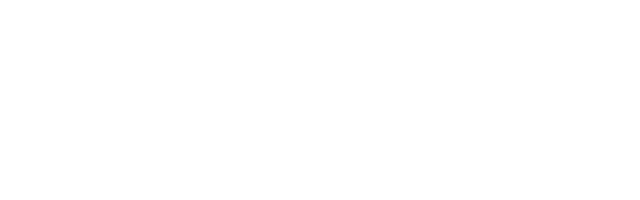
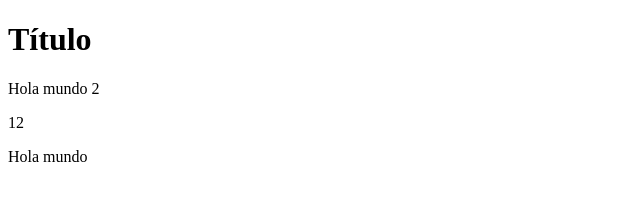
Before and after one commit to DanBR-UPQ/PAM215, a plain HTML site: page JS para principiantes/index.html in a window 1280 px wide. Shown: the whole page, without its empty margins (0-640 px from the left). Drawn offline with Linux system fonts and the light colour scheme.

Commit message:
Funciones

```diff
--- a/JS para principiantes/app.js
+++ b/JS para principiantes/app.js
@@ -22,9 +22,30 @@ console.log({
 // Var y let son para crear variables
 var usuario = "Daniel"
 let apellido = "Betancourt"
+let x = 5
+let y = 7
 
 // Cons es para que la variable no cambie
 const PI = 3.141519
 
 
 console.log(usuario, " ", apellido)
+
+document.write("Hola mundo") // Deprecado, elimina todo el html que ya existe
+document.getElementById("demo").innerText = "Hola mundo 2" // No deprecado, puro texto
+document.getElementById("demo2").innerHTML = "<h1>Título</h1>" // para poner HTML
+
+
+// Funciones
+function FuncionPrueba(){
+
+    console.log("Texto 1")
+    console.log("Texto 2")
+
+}
+
+function Suma(x, y){
+    return x + y;
+}
+
+document.getElementById("demo3").innerText = Suma(x,y)
--- a/JS para principiantes/index.html
+++ b/JS para principiantes/index.html
@@ -6,8 +6,9 @@
     <title>Javascript Curso</title>
 </head>
 <body>
-
-
+    <p id="demo2"></p>
+    <p id="demo"></p>
+    <p id="demo3"></p>
 
     <script src="app.js"></script>
 </body>
```
Also changed, not shown: JS para principiantes/test.js (added).
